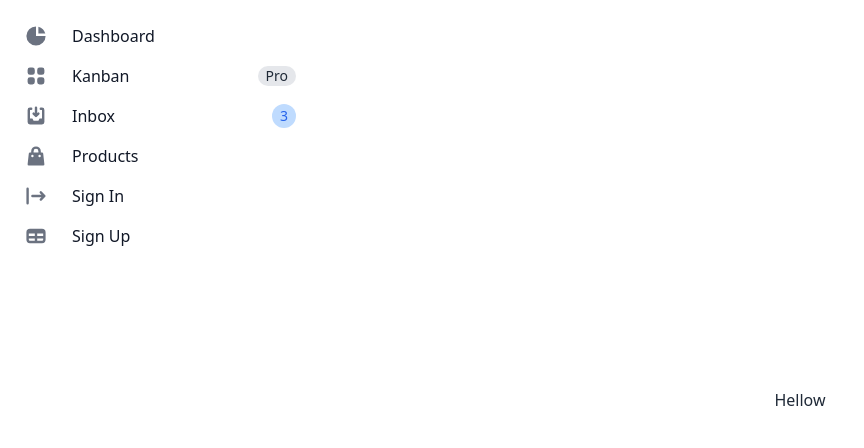
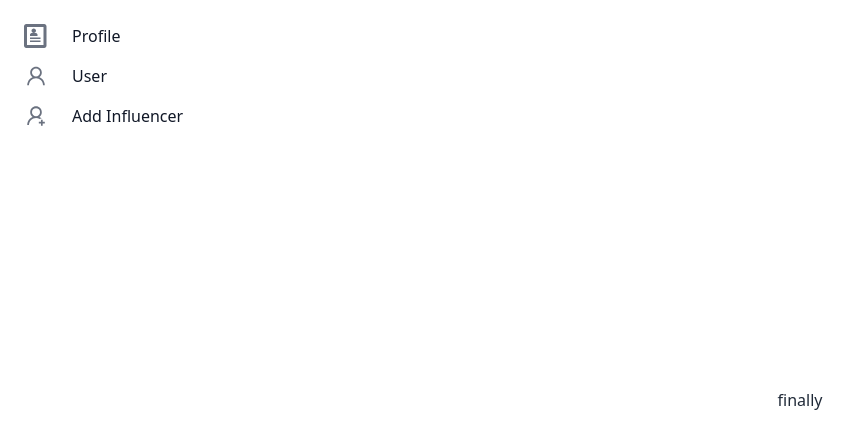
Before and after one commit to mdhasan76/Nerdlogics-Digital, a React (Create React App) app: page / in a window 1280 px wide. Shown: the top 448 px of the page, without its empty margins (0-864 px from the left). Built offline with nearby package versions, Linux system fonts and the light colour scheme.

Commit message:
drawer component

```diff
--- /dev/null
+++ b/src/components/AddInfluencer.js
@@ -0,0 +1,24 @@
+import React from 'react';
+
+const AddInfluencer = () => {
+    return (
+        <div>
+            <form>
+            <div className="form-control">
+          <label className="label">
+            <span className="label-text">Email</span>
+          </label>
+          <input type="text" placeholder="email" className="input input-bordered" />
+        </div>
+        <div className="form-control">
+          <label className="label">
+            <span className="label-text">Password</span>
+          </label>
+          <input type="text" placeholder="password" className="input input-bordered" />
+        </div>
+            </form>
+        </div>
+    );
+};
+
+export default AddInfluencer;
--- /dev/null
+++ b/src/components/DrawerMenu.js
@@ -0,0 +1,37 @@
+import React from 'react';
+import { Link } from 'react-router-dom';
+import { AiOutlineUser,AiOutlineUserAdd } from 'react-icons/ai';
+import {ImProfile} from 'react-icons/im'
+
+const DrawerMenu = () => {
+    return (
+       <>
+       <label htmlFor="my-drawer-2" className="drawer-overlay"></label>
+                <ul className="menu p-4 w-80 bg-base-100 text-base-content">
+                    <li>
+                        <Link to="/"
+                            class="flex items-center p-2 text-base font-normal text-gray-900 rounded-lg dark:text-white hover:bg-gray-100 dark:hover:bg-gray-700">
+                            <ImProfile class="w-6 h-6 text-gray-500 transition duration-75 dark:text-gray-400 group-hover:text-gray-900 dark:group-hover:text-white"/>
+                            <span class="ml-3">Profile</span>
+                        </Link>
+                    </li>
+                    <li>
+                        <Link to="/"
+                            class="flex items-center p-2 text-base font-normal text-gray-900 rounded-lg dark:text-white hover:bg-gray-100 dark:hover:bg-gray-700">
+                            <AiOutlineUser class="flex-shrink-0 w-6 h-6 text-gray-500 transition duration-75 dark:text-gray-400 group-hover:text-gray-900 dark:group-hover:text-white" />
+                            <span class="flex-1 ml-3 whitespace-nowrap">User</span>
+                        </Link>
+                    </li>
+                    <li>
+                        <Link to="/addinfoencer"
+                            class="flex items-center p-2 text-base font-normal text-gray-900 rounded-lg dark:text-white hover:bg-gray-100 dark:hover:bg-gray-700">
+                            <AiOutlineUserAdd class="flex-shrink-0 w-6 h-6 text-gray-500 transition duration-75 dark:text-gray-400 group-hover:text-gray-900 dark:group-hover:text-white"/>
+                            <span class="flex-1 ml-3 whitespace-nowrap">Add Influencer</span>
+                        </Link>
+                    </li>
+                </ul>
+       </>
+    );
+};
+
+export default DrawerMenu;
--- a/src/layout/DashboardLayout.js
+++ b/src/layout/DashboardLayout.js
@@ -1,5 +1,6 @@
 import React from 'react';
 import { Link, Outlet } from 'react-router-dom';
+import DrawerMenu from '../components/DrawerMenu';
 // import DashboardNav from '../components/DashboardNav';
 
 const DashboardLayout = () => {
@@ -12,85 +13,7 @@ const DashboardLayout = () => {
 
             </div>
             <div className="drawer-side">
-                <label htmlFor="my-drawer-2" className="drawer-overlay"></label>
-                <ul className="menu p-4 w-80 bg-base-100 text-base-content">
-                    <li>
-                        <Link to="/"
-                            class="flex items-center p-2 text-base font-normal text-gray-900 rounded-lg dark:text-white hover:bg-gray-100 dark:hover:bg-gray-700">
-                            <svg class="w-6 h-6 text-gray-500 transition duration-75 dark:text-gray-400 group-hover:text-gray-900 dark:group-hover:text-white"
-                                fill="currentColor" viewBox="0 0 20 20" xmlns="http://www.w3.org/2000/svg">
-                                <path d="M2 10a8 8 0 018-8v8h8a8 8 0 11-16 0z"></path>
-                                <path d="M12 2.252A8.014 8.014 0 0117.748 8H12V2.252z"></path>
-                            </svg>
-                            <span class="ml-3">Dashboard</span>
-                        </Link>
-                    </li>
-                    <li>
-                        <Link to="/"
-                            class="flex items-center p-2 text-base font-normal text-gray-900 rounded-lg dark:text-white hover:bg-gray-100 dark:hover:bg-gray-700">
-                            <svg class="flex-shrink-0 w-6 h-6 text-gray-500 transition duration-75 dark:text-gray-400 group-hover:text-gray-900 dark:group-hover:text-white"
-                                fill="currentColor" viewBox="0 0 20 20" xmlns="http://www.w3.org/2000/svg">
-                                <path
-                                    d="M5 3a2 2 0 00-2 2v2a2 2 0 002 2h2a2 2 0 002-2V5a2 2 0 00-2-2H5zM5 11a2 2 0 00-2 2v2a2 2 0 002 2h2a2 2 0 002-2v-2a2 2 0 00-2-2H5zM11 5a2 2 0 012-2h2a2 2 0 012 2v2a2 2 0 01-2 2h-2a2 2 0 01-2-2V5zM11 13a2 2 0 012-2h2a2 2 0 012 2v2a2 2 0 01-2 2h-2a2 2 0 01-2-2v-2z">
-                                </path>
-                            </svg>
-                            <span class="flex-1 ml-3 whitespace-nowrap">Kanban</span>
-                            <span class="inline-flex items-center justify-center px-2 ml-3 text-sm font-medium text-gray-800 bg-gray-200 rounded-full dark:bg-gray-700 dark:text-gray-300">Pro</span>
-                        </Link>
-                    </li>
-                    <li>
-                        <Link to="/"
-                            class="flex items-center p-2 text-base font-normal text-gray-900 rounded-lg dark:text-white hover:bg-gray-100 dark:hover:bg-gray-700">
-                            <svg class="flex-shrink-0 w-6 h-6 text-gray-500 transition duration-75 dark:text-gray-400 group-hover:text-gray-900 dark:group-hover:text-white"
-                                fill="currentColor" viewBox="0 0 20 20" xmlns="http://www.w3.org/2000/svg">
-                                <path
-                                    d="M8.707 7.293a1 1 0 00-1.414 1.414l2 2a1 1 0 001.414 0l2-2a1 1 0 00-1.414-1.414L11 7.586V3a1 1 0 10-2 0v4.586l-.293-.293z">
-                                </path>
-                                <path
-                                    d="M3 5a2 2 0 012-2h1a1 1 0 010 2H5v7h2l1 2h4l1-2h2V5h-1a1 1 0 110-2h1a2 2 0 012 2v10a2 2 0 01-2 2H5a2 2 0 01-2-2V5z">
-                                </path>
-                            </svg>
-                            <span class="flex-1 ml-3 whitespace-nowrap">Inbox</span>
-                            <span class="inline-flex items-center justify-center w-3 h-3 p-3 ml-3 text-sm font-medium text-blue-600 bg-blue-200 rounded-full dark:bg-blue-900 dark:text-blue-200">3</span>
-                        </Link>
-                    </li>
-                    <li>
-                        <Link to="/"
-                            class="flex items-center p-2 text-base font-normal text-gray-900 rounded-lg dark:text-white hover:bg-gray-100 dark:hover:bg-gray-700">
-                            <svg class="flex-shrink-0 w-6 h-6 text-gray-500 transition duration-75 dark:text-gray-400 group-hover:text-gray-900 dark:group-hover:text-white"
-                                fill="currentColor" viewBox="0 0 20 20" xmlns="http://www.w3.org/2000/svg">
-                                <path fill-rule="evenodd"
-                                    d="M10 2a4 4 0 00-4 4v1H5a1 1 0 00-.994.89l-1 9A1 1 0 004 18h12a1 1 0 00.994-1.11l-1-9A1 1 0 0015 7h-1V6a4 4 0 00-4-4zm2 5V6a2 2 0 10-4 0v1h4zm-6 3a1 1 0 112 0 1 1 0 01-2 0zm7-1a1 1 0 100 2 1 1 0 000-2z"
-                                    clip-rule="evenodd"></path>
-                            </svg>
-                            <span class="flex-1 ml-3 whitespace-nowrap">Products</span>
-                        </Link>
-                    </li>
-                    <li>
-                        <Link to="/"
-                            class="flex items-center p-2 text-base font-normal text-gray-900 rounded-lg dark:text-white hover:bg-gray-100 dark:hover:bg-gray-700">
-                            <svg class="flex-shrink-0 w-6 h-6 text-gray-500 transition duration-75 dark:text-gray-400 group-hover:text-gray-900 dark:group-hover:text-white"
-                                fill="currentColor" viewBox="0 0 20 20" xmlns="http://www.w3.org/2000/svg">
-                                <path fill-rule="evenodd"
-                                    d="M3 3a1 1 0 00-1 1v12a1 1 0 102 0V4a1 1 0 00-1-1zm10.293 9.293a1 1 0 001.414 1.414l3-3a1 1 0 000-1.414l-3-3a1 1 0 10-1.414 1.414L14.586 9H7a1 1 0 100 2h7.586l-1.293 1.293z"
-                                    clip-rule="evenodd"></path>
-                            </svg>
-                            <span class="flex-1 ml-3 whitespace-nowrap">Sign In</span>
-                        </Link>
-                    </li>
-                    <li>
-                        <Link to="/"
-                            class="flex items-center p-2 text-base font-normal text-gray-900 rounded-lg dark:text-white hover:bg-gray-100 dark:hover:bg-gray-700">
-                            <svg class="flex-shrink-0 w-6 h-6 text-gray-500 transition duration-75 dark:text-gray-400 group-hover:text-gray-900 dark:group-hover:text-white"
-                                fill="currentColor" viewBox="0 0 20 20" xmlns="http://www.w3.org/2000/svg">
-                                <path fill-rule="evenodd"
-                                    d="M5 4a3 3 0 00-3 3v6a3 3 0 003 3h10a3 3 0 003-3V7a3 3 0 00-3-3H5zm-1 9v-1h5v2H5a1 1 0 01-1-1zm7 1h4a1 1 0 001-1v-1h-5v2zm0-4h5V8h-5v2zM9 8H4v2h5V8z"
-                                    clip-rule="evenodd"></path>
-                            </svg>
-                            <span class="flex-1 ml-3 whitespace-nowrap">Sign Up</span>
-                        </Link>
-                    </li>
-                </ul>
+                <DrawerMenu/>
             </div>
         </div>
     );
--- a/src/pages/dashboard/Dashboard.js
+++ b/src/pages/dashboard/Dashboard.js
@@ -3,7 +3,7 @@ import React from 'react';
 const Dashboard = () => {
     return (
         <div>
-            Hellow
+            finally
         </div>
     );
 };
--- a/src/routes/routes.js
+++ b/src/routes/routes.js
@@ -1,3 +1,4 @@
+import AddInfluencer from "../components/AddInfluencer";
 import DashboardLayout from "../layout/DashboardLayout";
 import Dashboard from "../pages/dashboard/Dashboard";
 
@@ -11,6 +12,10 @@ export const router = createBrowserRouter([
             {
                 path: '/',
                 element: <Dashboard/>
+            },
+            {
+                path: '/addinfoencer',
+                element: <AddInfluencer/>
             }
         ]
     }
```
